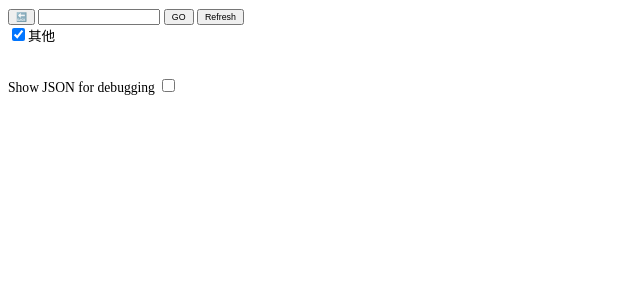
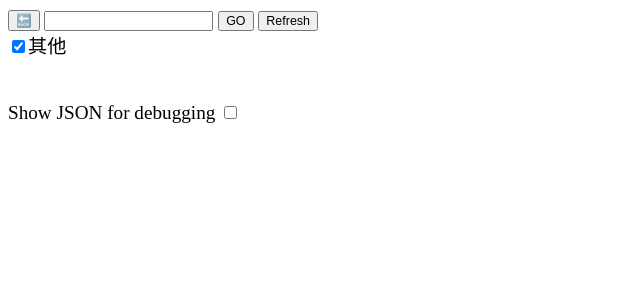
Before and after one commit to gahoo/minimalist_browser_for_omegat, a Flask app: template templates/wantwords.html in a window 1280 px wide. Shown: the top 300 px of the page, without its empty margins (0-640 px from the left). Run offline with Flask 2, Linux system fonts and the light colour scheme; the template is opened without the code that fills it, so the values that code supplies are empty.

Commit message:
bigger font for wantwords

```diff
--- a/templates/wantwords.html
+++ b/templates/wantwords.html
@@ -2,7 +2,7 @@
 <html>
 <head>
 <style>
-body {font-size: 85%;}
+body {font-size: 120%;}
 button, input {font-size: 65%;}
 .entry {border: solid 1px; border-color: lightgrey; padding: 0.2px;}
 em   {font-weight: bold; color: red; background-color: lemonchiffon;}
```
